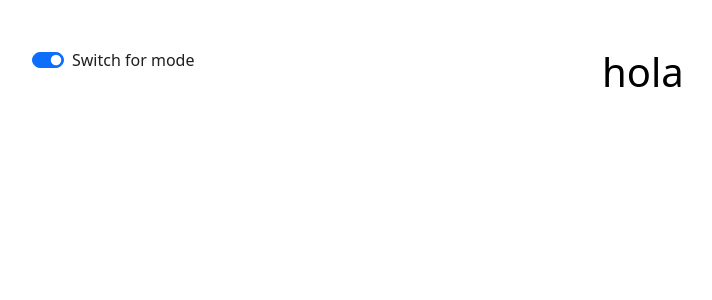
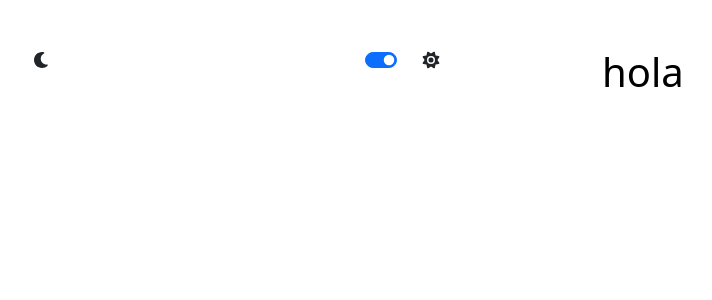
Before and after one commit to CesarSG/WeatherlyWeb, a React (Create React App) app: page / in a window 1280 px wide. Shown: the top 300 px of the page, without its empty margins (50-762 px from the left). Built offline with nearby package versions, Linux system fonts and the light colour scheme.

Commit message:
Fx Switch: add fontawsome

```diff
--- a/src/components/Switch.js
+++ b/src/components/Switch.js
@@ -1,12 +1,17 @@
 import '../App.css';
-import { COLORS } from '../utils';
 import { useTheme } from "../context/ThemeContext";
+import { FontAwesomeIcon } from '@fortawesome/react-fontawesome';
+import { faMoon, faSun } from "@fortawesome/free-solid-svg-icons";
 
 
 const Switch = () => {
   const { theme, toggleTheme } = useTheme();
   return (
-    <div className="form-check form-switch">
+    <div className='row'>
+      <div className='col'>
+        <FontAwesomeIcon icon={faMoon} className='px-0'/>
+      </div>
+      <div className="form-check form-switch col d-flex justify-content-end">
           <input
               className="form-check-input"
               type="checkbox"
@@ -14,15 +19,10 @@ const Switch = () => {
               checked={theme === "light"}
               onChange={toggleTheme}
           />
-        <label
-            className="form-check-label"
-            for="flexSwitchCheckDefault"
-            style={{
-                color: theme === 'light' ? COLORS.black : COLORS.white,
-            }}
-        >
-                Switch for mode
-        </label>
+      </div>
+      <div className='col'>
+        <FontAwesomeIcon icon={faSun} className='px-0'/>
+      </div>
     </div>
   );
 };
```
Lines whose indentation alone changed are shown as unchanged.
